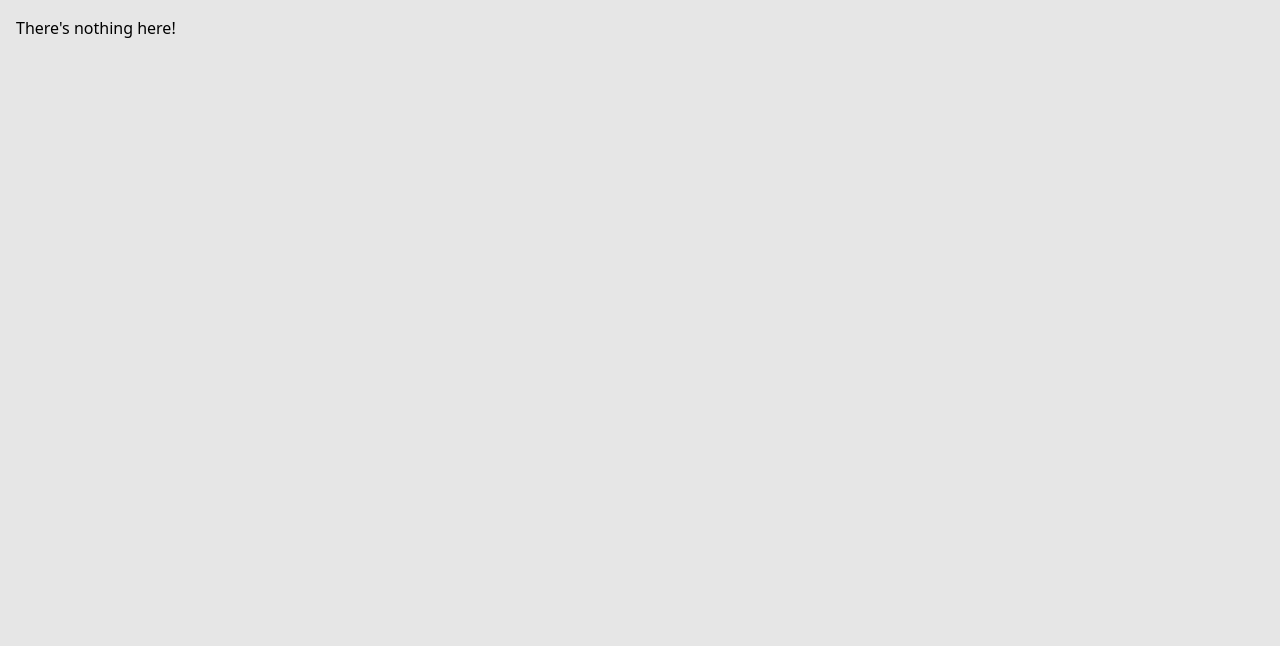
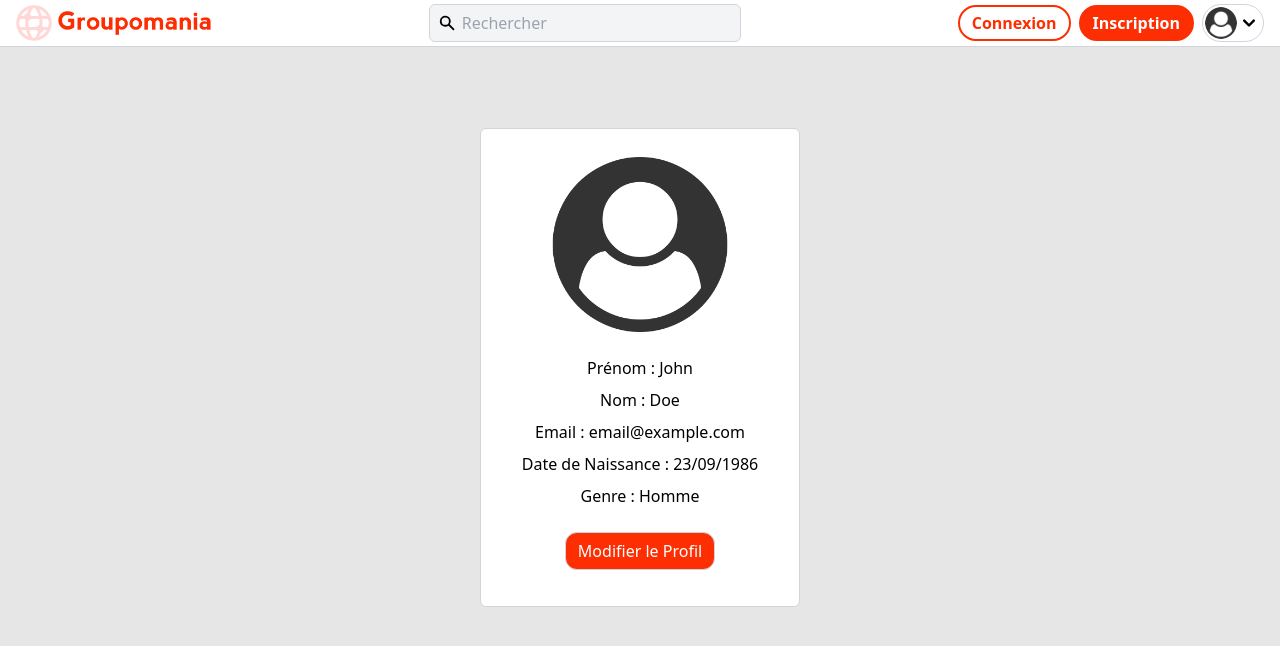
Before and after one commit to 57even/StevenRenaud_7_01122021, a React (Create React App) app in the folder front/: page /Profile in a window 1280 px wide. Shown: the top 646 px of the page. Built offline with nearby package versions, Linux system fonts and the light colour scheme.

Commit message:
profile page structure

```diff
--- /dev/null
+++ b/front/src/components/ProfileForm.jsx
@@ -0,0 +1,30 @@
+import React from 'react';
+import profilePic from '../icons/profile_pic.png';
+
+export default function ProfileForm() {
+  return (
+    <main className="flex flex-col items-center py-32">
+      <div className="w-80 flex flex-col items-center bg-white p-5 rounded-md border">
+        <img src={profilePic} alt="Avatar" className="h-13 w-13 object-cover rounded-full p-2 pb-4"/>
+        <div className="flex flex-col gap-2 m-2">
+          <div className="flex flex-col items-center">
+            <label for="name">Prénom : John</label>
+          </div>
+          <div className="flex flex-col items-center">
+            <label for="lastName">Nom : Doe</label>
+          </div>
+          <div className="flex flex-col items-center">
+            <label for="email">Email : email@example.com</label>
+          </div>
+          <div className="flex flex-col items-center">
+            <label for="password">Date de Naissance : 23/09/1986</label>
+          </div>
+          <div className="flex flex-col items-center">
+            <label for="password">Genre : Homme</label>
+          </div>
+        </div>
+        <button className="m-4 bg-primary rounded-xl border px-3 py-1.5 text-white">Modifier le Profil</button>
+      </div>
+    </main>
+  );
+}
--- a/front/src/index.js
+++ b/front/src/index.js
@@ -8,6 +8,7 @@ import Home from "./routes/Home";
 import Thread from "./routes/Thread";
 import Login from "./routes/Login";
 import Signup from "./routes/Signup";
+import Profile from "./routes/Profile";
 import './index.css';
 import reportWebVitals from './reportWebVitals';
 
@@ -21,6 +22,7 @@ render(
         </Route>
       <Route path="login" element={<Login />} />
       <Route path="Signup" element={<Signup />} />
+      <Route path="Profile" element={<Profile />} />
       <Route
         path="*"
         element={
--- a/front/src/routes/Profile.jsx
+++ b/front/src/routes/Profile.jsx
@@ -0,0 +1,12 @@
+import React from 'react';
+import TopBar from '../components/TopBar';
+import ProfileForm from '../components/ProfileForm';
+
+export default function Profile() {
+  return (
+    <React.Fragment>
+      <TopBar />
+      <ProfileForm />
+    </React.Fragment>
+  );
+}
```
